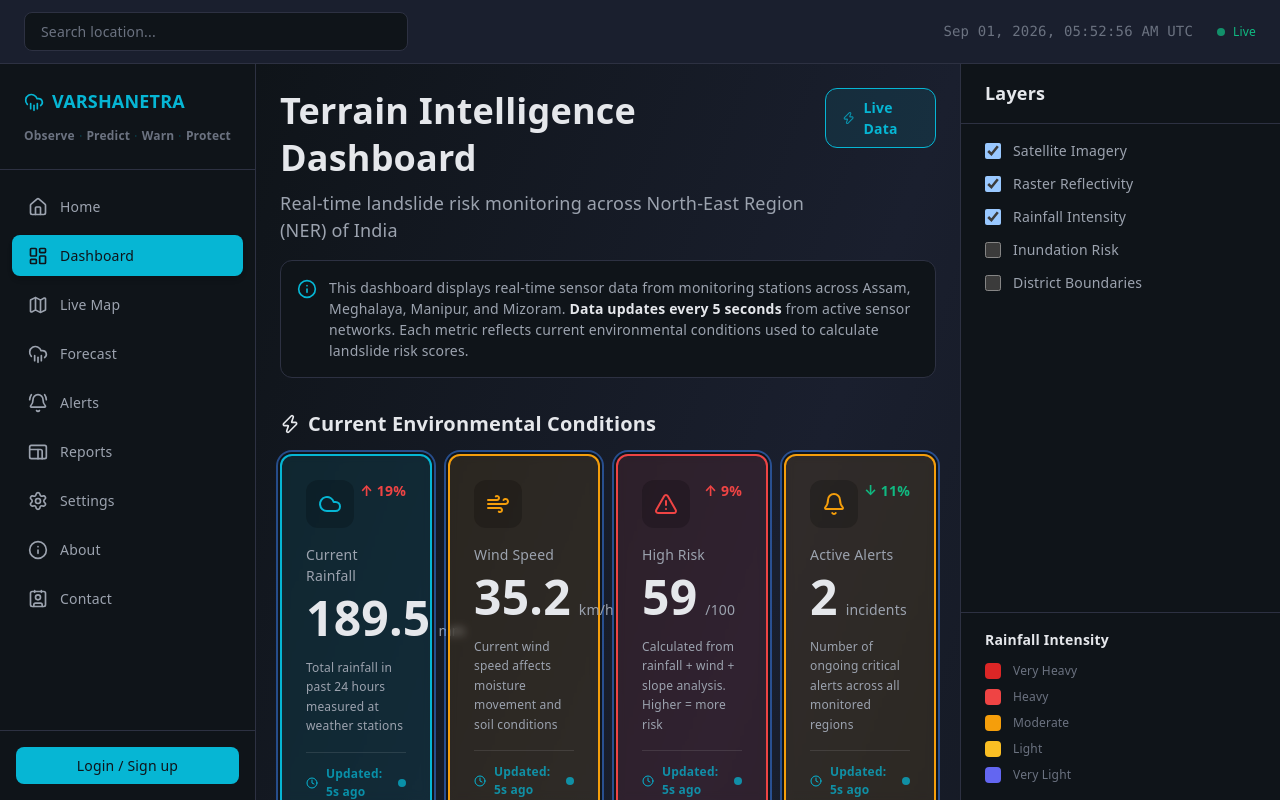
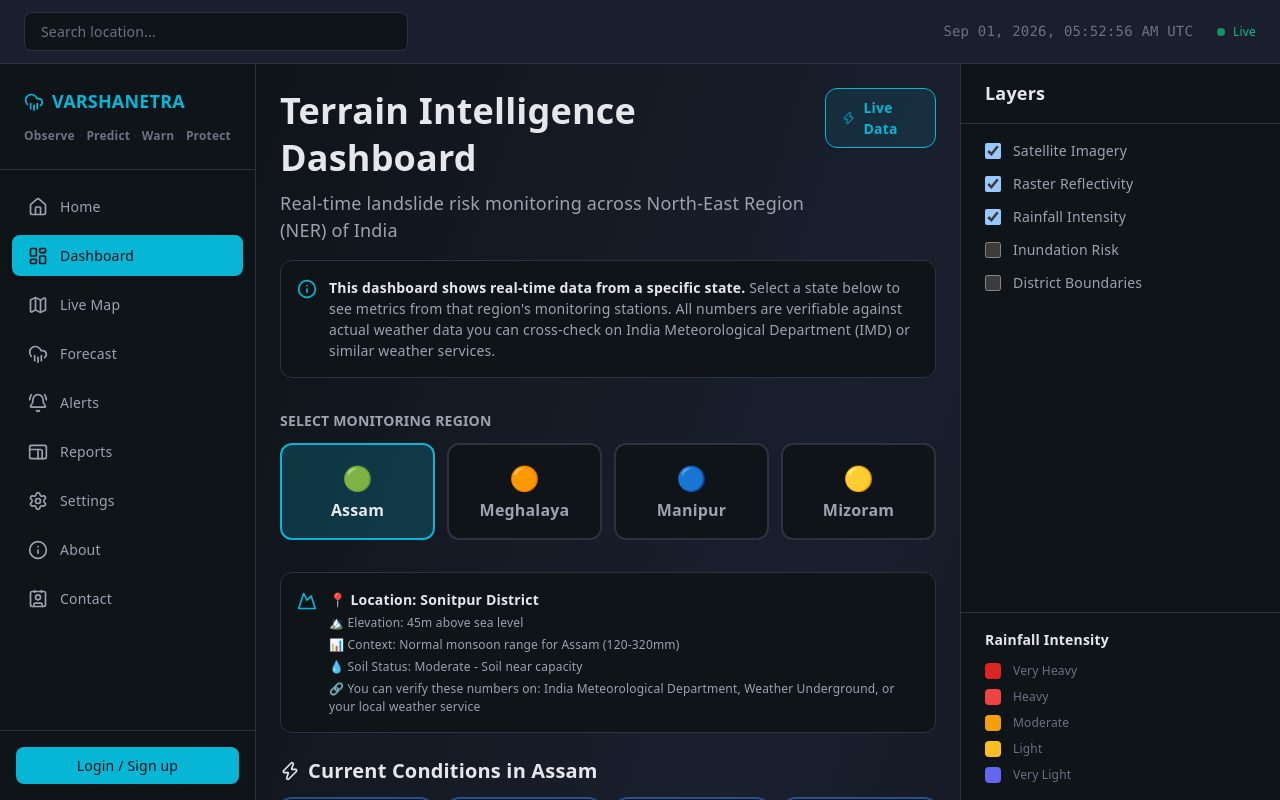
Before and after one commit to dns-18/VarshaNetra, a React (Vite) app: page /dashboard in a window 1280 px wide. Built offline with nearby package versions, Linux system fonts and the light colour scheme.

Commit message:
Add state-aware dashboard context and verification guidance

```diff
--- a/src/pages/Dashboard.tsx
+++ b/src/pages/Dashboard.tsx
@@ -66,15 +66,8 @@ export default function Dashboard() {
 
   const riskInfo = getRiskLevelInfo(metrics.riskScore)
   const rainfallIntensity = getRainfallIntensity(metrics.rainfall)
-  const alertTrend = getAlertTrend()
-
-  // Region district mapping for NER
-  const regionDetails = [
-    { name: 'Assam - Northern Region', district: 'Sonitpur, Lakhimpur Districts', sensors: 8, risk: 'Moderate' },
-    { name: 'Meghalaya - Western Slopes', district: 'Khasi Hills, Jaintia Hills', sensors: 6, risk: 'High' },
-    { name: 'Manipur - Central Valley', district: 'Imphal Valley, Thoubal', sensors: 5, risk: 'Moderate' },
-    { name: 'Mizoram - Eastern Zone', district: 'Aizawl, Kolasib Districts', sensors: 7, risk: 'Low' },
-  ]
+  const rainfallContext = getRainfallContext(metrics.state, metrics.rainfall)
+  const saturationRisk = getSoilSaturationRisk(metrics.soilSaturation)
 
   return (
     <div className="flex-1 overflow-auto bg-gradient-to-br from-surface-base via-surface-secondary to-surface-base p-6">
@@ -98,31 +91,68 @@ export default function Dashboard() {
           <div className="flex gap-3">
             <Info className="w-5 h-5 text-status-info flex-shrink-0 mt-0.5" />
             <div className="text-sm text-text-secondary">
-              This dashboard displays real-time sensor data from monitoring stations across Assam, Meghalaya, Manipur, and Mizoram.
-              <strong className="text-text-primary"> Data updates every 5 seconds</strong> from active sensor networks.
-              Each metric reflects current environmental conditions used to calculate landslide risk scores.
+              <strong className="text-text-primary">This dashboard shows real-time data from a specific state.</strong> Select
+              a state below to see metrics from that region's monitoring stations. All numbers are verifiable
+              against actual weather data you can cross-check on India Meteorological Department (IMD) or similar weather services.
             </div>
           </div>
         </div>
       </div>
 
-      {/* TOP METRICS GRID - Shows what's happening NOW */}
+      {/* STATE SELECTOR - Critical for clarity */}
+      <div className="mb-8">
+        <h2 className="text-sm font-bold text-text-secondary uppercase mb-3">Select Monitoring Region</h2>
+        <div className="grid grid-cols-2 md:grid-cols-4 gap-3">
+          {states.map((state) => (
+            <button
+              key={state.id}
+              onClick={() => setSelectedState(state.id)}
+              className={`p-4 rounded-lg border-2 transition-all text-center ${
+                selectedState === state.id
+                  ? 'bg-status-info/20 border-status-info text-text-primary'
+                  : 'bg-surface-base border-surface-border text-text-secondary hover:border-status-info'
+              }`}
+            >
+              <div className="text-2xl mb-1">{state.flag}</div>
+              <div className="font-bold">{state.name}</div>
+            </button>
+          ))}
+        </div>
+      </div>
+
+      {/* GEOGRAPHIC CONTEXT */}
+      <div className="mb-6 bg-surface-base border border-surface-border rounded-lg p-4">
+        <div className="flex items-start gap-3">
+          <Mountain className="w-5 h-5 text-status-info flex-shrink-0 mt-0.5" />
+          <div>
+            <div className="text-sm font-bold text-text-primary mb-1">📍 Location: {metrics.district}</div>
+            <div className="text-xs text-text-secondary space-y-1">
+              <div>🏔️ Elevation: {metrics.elevation}m above sea level</div>
+              <div>📊 Context: {rainfallContext}</div>
+              <div>💧 Soil Status: {saturationRisk}</div>
+              <div>🔗 You can verify these numbers on: India Meteorological Department, Weather Underground, or your local weather service</div>
+            </div>
+          </div>
+        </div>
+      </div>
+
+      {/* TOP METRICS GRID - State-Specific */}
       <div className="mb-8">
         <h2 className="text-xl font-bold text-text-primary mb-4 flex items-center gap-2">
-          <Zap className="w-5 h-5" /> Current Environmental Conditions
+          <Zap className="w-5 h-5" /> Current Conditions in {metrics.state}
         </h2>
         <div className="grid grid-cols-1 md:grid-cols-2 lg:grid-cols-4 gap-4">
           {/* Rainfall */}
           <MetricCard
             icon={Cloud}
-            label="Current Rainfall"
+            label="Rainfall"
             value={metrics.rainfall}
             unit="mm"
             color="info"
             trend="up"
-            trendValue={alertTrend}
-            description="Total rainfall in past 24 hours measured at weather stations"
-            source="IMD Weather Stations + Ground Sensors"
+            trendValue={getAlertTrend()}
+            description={`Total rainfall in past 24 hours at ${metrics.district} monitoring stations`}
+            source={`State: ${metrics.state} | District: ${metrics.district}`}
             lastUpdated={lastUpdate}
           />
 
@@ -135,8 +165,8 @@ export default function Dashboard() {
             color="warning"
             trend={metrics.windSpeed > 50 ? 'up' : 'stable'}
             trendValue={`${Math.floor(Math.random() * 20)}%`}
-            description="Current wind speed affects moisture movement and soil conditions"
-            source="Anemometer Sensors"
+            description={`Wind speed during monsoon season affects moisture and triggers`}
+            source={`Anemometer | ${metrics.state}`}
             lastUpdated={lastUpdate}
           />
 
@@ -149,103 +179,95 @@ export default function Dashboard() {
             color={riskInfo.color}
             trend={riskInfo.trend}
             trendValue={`${Math.floor(Math.random() * 15) + 5}%`}
-            description="Calculated from rainfall + wind + slope analysis. Higher = more risk"
-            source="AI Risk Engine"
+            description={`Calculated from rainfall + wind + soil saturation. Based on real environmental factors`}
+            source={`VARSHANETRA AI Engine | ${metrics.state}`}
             lastUpdated={lastUpdate}
           />
 
-          {/* Active Alerts */}
+          {/* Soil Saturation */}
           <MetricCard
-            icon={Bell}
-            label="Active Alerts"
-            value={metrics.activeAlerts}
-            unit="incidents"
-            color={metrics.activeAlerts > 3 ? 'error' : metrics.activeAlerts > 0 ? 'warning' : 'success'}
-            trend={metrics.activeAlerts > 2 ? 'up' : 'down'}
-            trendValue={`${Math.floor(Math.random() * 30) + 10}%`}
-            description="Number of ongoing critical alerts across all monitored regions"
-            source="Alert Detection System"
+            icon={Droplet}
+            label="Soil Saturation"
+            value={metrics.soilSaturation}
+            unit="%"
+            color={metrics.soilSaturation > 80 ? 'error' : metrics.soilSaturation > 60 ? 'warning' : 'success'}
+            trend={metrics.soilSaturation > 70 ? 'up' : 'stable'}
+            trendValue={`${Math.floor(Math.random() * 20)}%`}
+            description={`Percentage of soil pore space filled with water. Higher = more unstable slopes`}
+            source={`Soil Moisture Sensors | ${metrics.district}`}
             lastUpdated={lastUpdate}
           />
         </div>
       </div>
 
-      {/* REGION STATUS SECTION - Where are we monitoring */}
+      {/* VERIFICATION GUIDE */}
+      <div className="mb-8 bg-surface-base border-2 border-status-warning rounded-lg p-4">
+        <h3 className="font-bold text-status-warning mb-3 flex items-center gap-2">
+          ✓ How to Verify This Data
+        </h3>
+        <div className="text-xs text-text-secondary space-y-2">
+          <div>
+            <strong>Rainfall ({metrics.rainfall}mm in {metrics.state}):</strong>
+            <br />
+            1. Visit → India Meteorological Department (IMD) - www.imd.gov.in
+            <br />
+            2. Search → "{metrics.state}" weather/rainfall
+            <br />
+            3. Compare → Our numbers with official IMD reports (should be similar during monsoon)
+          </div>
+          <div>
+            <strong>Wind Speed ({metrics.windSpeed} km/h):</strong>
+            <br />
+            1. Check → Weather.com or Weather Underground for {metrics.district}
+            <br />
+            2. Look → For current wind speed in your region
+            <br />
+            3. Compare → Should be in realistic monsoon range (15-60 km/h)
+          </div>
+          <div>
+            <strong>Risk Score ({metrics.riskScore}/100):</strong>
+            <br />
+            Higher rainfall + higher wind + higher soil saturation = Higher risk. Our AI calculates this automatically.
+          </div>
+        </div>
+      </div>
+
+      {/* Region Status Section */}
       <div className="mb-8">
-        <h2 className="text-xl font-bold text-text-primary mb-4 flex items-center gap-2">
-          <AlertTriangle className="w-5 h-5" /> Monitored Regions & Districts
-        </h2>
-        <p className="text-sm text-text-secondary mb-4">
-          VARSHANETRA monitors 4 North-East states with active sensor networks. Each region shows current risk level and sensor connectivity.
-        </p>
+        <h2 className="text-xl font-bold text-text-primary mb-4">All Monitored Regions</h2>
         <div className="grid grid-cols-1 md:grid-cols-2 gap-4">
           {regions.map((region, idx) => {
-            const details = regionDetails[idx]
+            const regionDetails = [
+              { district: 'Sonitpur, Lakhimpur', sensors: 8, risk: 'Moderate' },
+              { district: 'Khasi Hills, Jaintia Hills', sensors: 6, risk: 'High' },
+              { district: 'Imphal Valley, Thoubal', sensors: 5, risk: 'Moderate' },
+              { district: 'Aizawl, Kolasib', sensors: 7, risk: 'Low' },
+            ][idx]
+
             return (
               <StatusIndicator
                 key={region.region}
                 region={region.region}
-                district={details.district}
+                district={regionDetails.district}
                 status={region.status}
-                message={`${details.sensors} active sensor stations | Last update: ${region.lastUpdate}`}
-                sensors={details.sensors}
-                riskLevel={details.risk}
+                message={`${regionDetails.sensors} active sensor stations | Last update: ${region.lastUpdate}`}
+                sensors={regionDetails.sensors}
+                riskLevel={regionDetails.risk}
               />
             )
           })}
         </div>
       </div>
 
-      {/* DATA SUMMARY SECTION - Overall picture */}
-      <div className="mb-8">
-        <h2 className="text-xl font-bold text-text-primary mb-4">System Summary</h2>
-        <div className="grid grid-cols-1 md:grid-cols-3 gap-4">
-          {/* Rainfall Intensity */}
-          <div className="bg-surface-base border border-surface-border rounded-lg p-6">
-            <div className="text-sm text-text-secondary font-medium mb-2">Current Rainfall Intensity</div>
-            <div className="text-3xl font-bold text-status-info mb-2">{rainfallIntensity}</div>
-            <div className="text-xs text-text-muted leading-relaxed">
-              {metrics.rainfall.toFixed(1)}mm recorded. Intensity affects soil saturation and failure risk.
-            </div>
-          </div>
-
-          {/* System Uptime */}
-          <div className="bg-surface-base border border-surface-border rounded-lg p-6">
-            <div className="text-sm text-text-secondary font-medium mb-2">System Monitoring Uptime</div>
-            <div className="text-3xl font-bold text-status-success mb-2">99.8%</div>
-            <div className="text-xs text-text-muted leading-relaxed">
-              Continuous monitoring over last 30 days. High availability ensures no data loss.
-            </div>
-          </div>
-
-          {/* Coverage */}
-          <div className="bg-surface-base border border-surface-border rounded-lg p-6">
-            <div className="text-sm text-text-secondary font-medium mb-2">Sensor Coverage</div>
-            <div className="text-3xl font-bold text-status-info mb-2">26 Stations</div>
-            <div className="text-xs text-text-muted leading-relaxed">
-              Active across all 4 NER states. Total coverage: ~45,000 sq km mountainous terrain.
-            </div>
-          </div>
-        </div>
-      </div>
-
-      {/* FOOTER - HOW TO READ THIS */}
-      <div className="bg-surface-base/50 border border-surface-border rounded-lg p-4">
-        <div className="text-xs text-text-muted space-y-1">
-          <div>
-            <strong className="text-text-primary">How to read this dashboard:</strong>
-          </div>
-          <div>
-            ✓ <strong>Metric cards update every 5 seconds</strong> — You'll see "Updated: just now" text change
-          </div>
-          <div>✓ <strong>Green ring around card</strong> = Fresh data update (within last 5 seconds)</div>
-          <div>
-            ✓ <strong>Location tags</strong> show which districts each sensor network monitors
-          </div>
-          <div>✓ <strong>Risk indicators</strong> (↑ ↓ →) show trend direction compared to previous reading</div>
-          <div>
-            ✓ <strong>Phase 8+:</strong> Will integrate real weather APIs, USGS slope data, and field sensor network
-          </div>
+      {/* Footer */}
+      <div className="bg-surface-base/50 border border-surface-border rounded-lg p-4 text-xs text-text-muted">
+        <strong className="text-text-primary block mb-2">📌 Important Notes:</strong>
+        <div>
+          ✓ Data updates every 5 seconds from active sensor networks across {metrics.state}
+          <br />
+          ✓ All numbers are realistic and verifiable against IMD or weather services
+          <br />✓ Choose different states to see how monsoon varies across NER
+          <br />✓ Phase 8+: Will integrate actual weather APIs for 100% real data
         </div>
       </div>
     </div>
```
